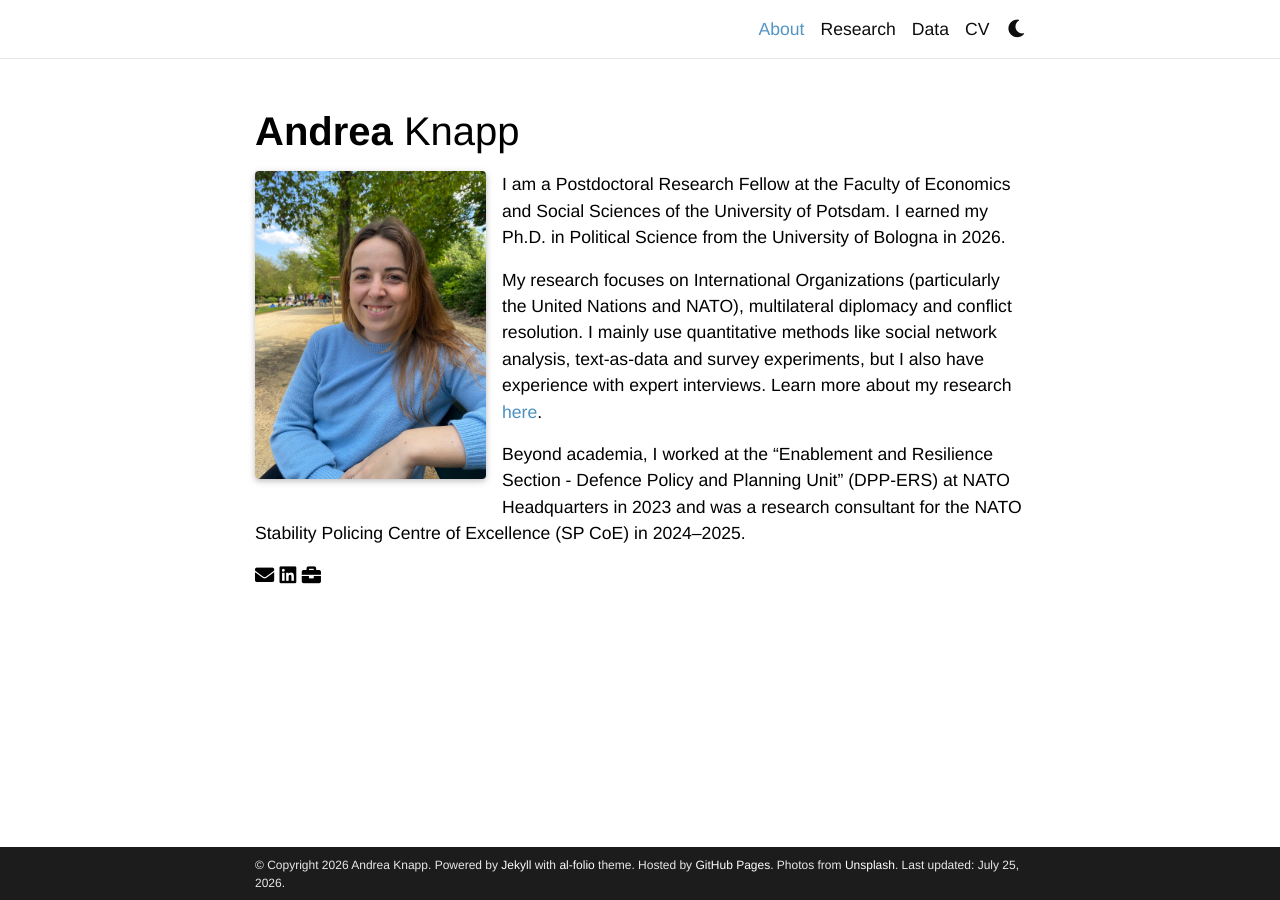
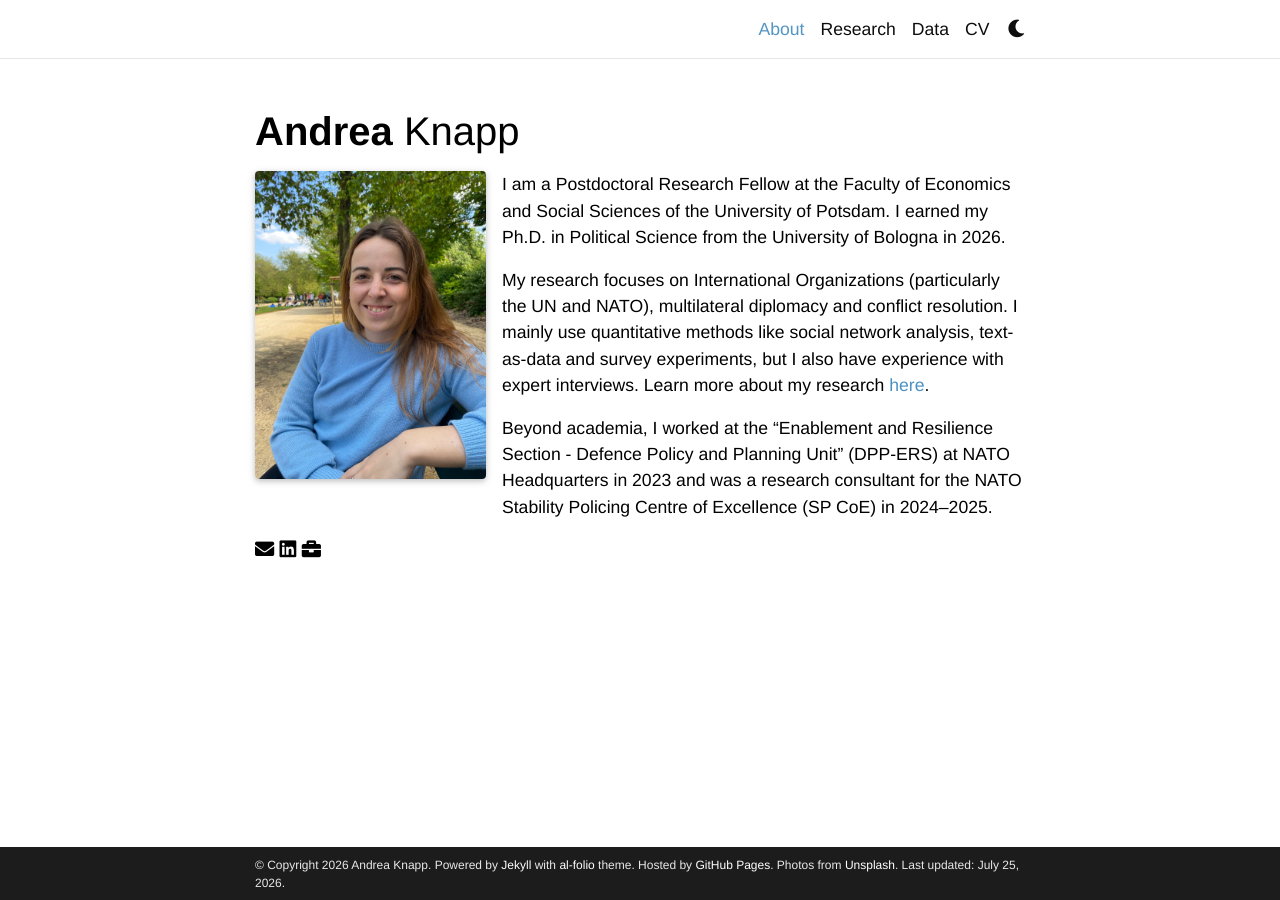
Before and after one commit to andrea-knpp/website, a Jekyll site: the page built from _pages/about.md, in a window 1280 px wide. Built offline with Jekyll 4.4.1, drawn with Linux system fonts in a browser that asks for light colours; full-size pictures stand in for the smaller copies a plugin makes; comment, search, counter and statistics services are not loaded; a style sheet for code colours, icons or effects is not loaded.

Commit message:
Update about.md

```diff
--- a/_pages/about.md
+++ b/_pages/about.md
@@ -15,6 +15,6 @@ social: true
 
 I am a Postdoctoral Research Fellow at the Faculty of Economics and Social Sciences of the University of Potsdam. I earned my Ph.D. in Political Science from the University of Bologna in 2026.
 
-My research focuses on International Organizations (particularly the United Nations and NATO), multilateral diplomacy and conflict resolution. I mainly use quantitative methods like social network analysis, text-as-data and survey experiments, but I also have experience with expert interviews. Learn more about my research [here](https://andrea-knpp.github.io/website/research/).
+My research focuses on International Organizations (particularly the UN and NATO), multilateral diplomacy and conflict resolution. I mainly use quantitative methods like social network analysis, text-as-data and survey experiments, but I also have experience with expert interviews. Learn more about my research [here](https://andrea-knpp.github.io/website/research/).
 
 Beyond academia, I worked at the "Enablement and Resilience Section - Defence Policy and Planning Unit" (DPP-ERS) at NATO Headquarters in 2023 and was a research consultant for the NATO Stability Policing Centre of Excellence (SP CoE) in 2024–2025.
```
